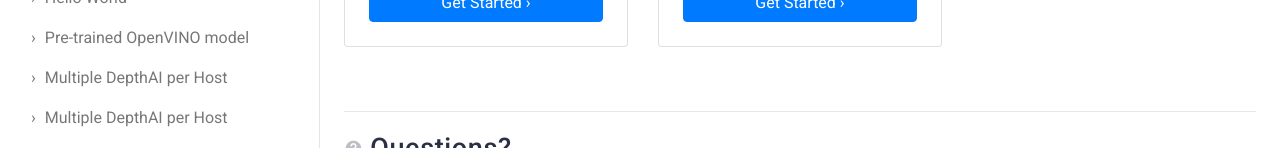
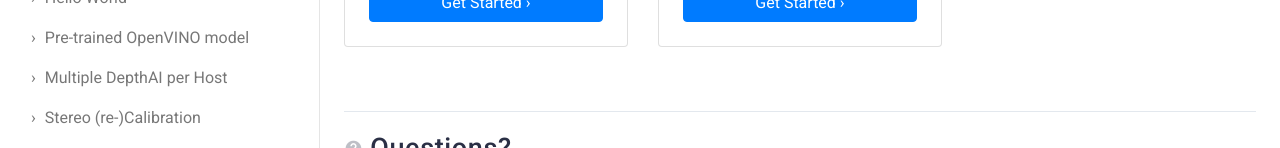
Before and after one commit to luxonis/depthai-docs-website, a Jekyll site: the page built from index.html, in a window 1280 px wide and 900 px high, scrolled down 602 px. Shown: the part 752-900 px from the top of the window. Built offline with Jekyll 4.4.1, drawn with Linux system fonts in a browser that asks for light colours; nearby versions of some CDN libraries.

Commit message:
Update stereo_calibration.md

```diff
--- a/_tutorials/stereo_calibration.md
+++ b/_tutorials/stereo_calibration.md
@@ -1,8 +1,8 @@
 ---
 layout: default
-title: Tutorial - Multiple DepthAI per Host
-toc_title: Multiple DepthAI per Host
-description: Use Multiple DepthAI on a Single Host
+title: Tutorial - Stereo (re-)Calibration
+toc_title: Stereo (re-)Calibration
+description: How to (re-)Calibrate DepthAI
 order: 4
 ---
 
```
